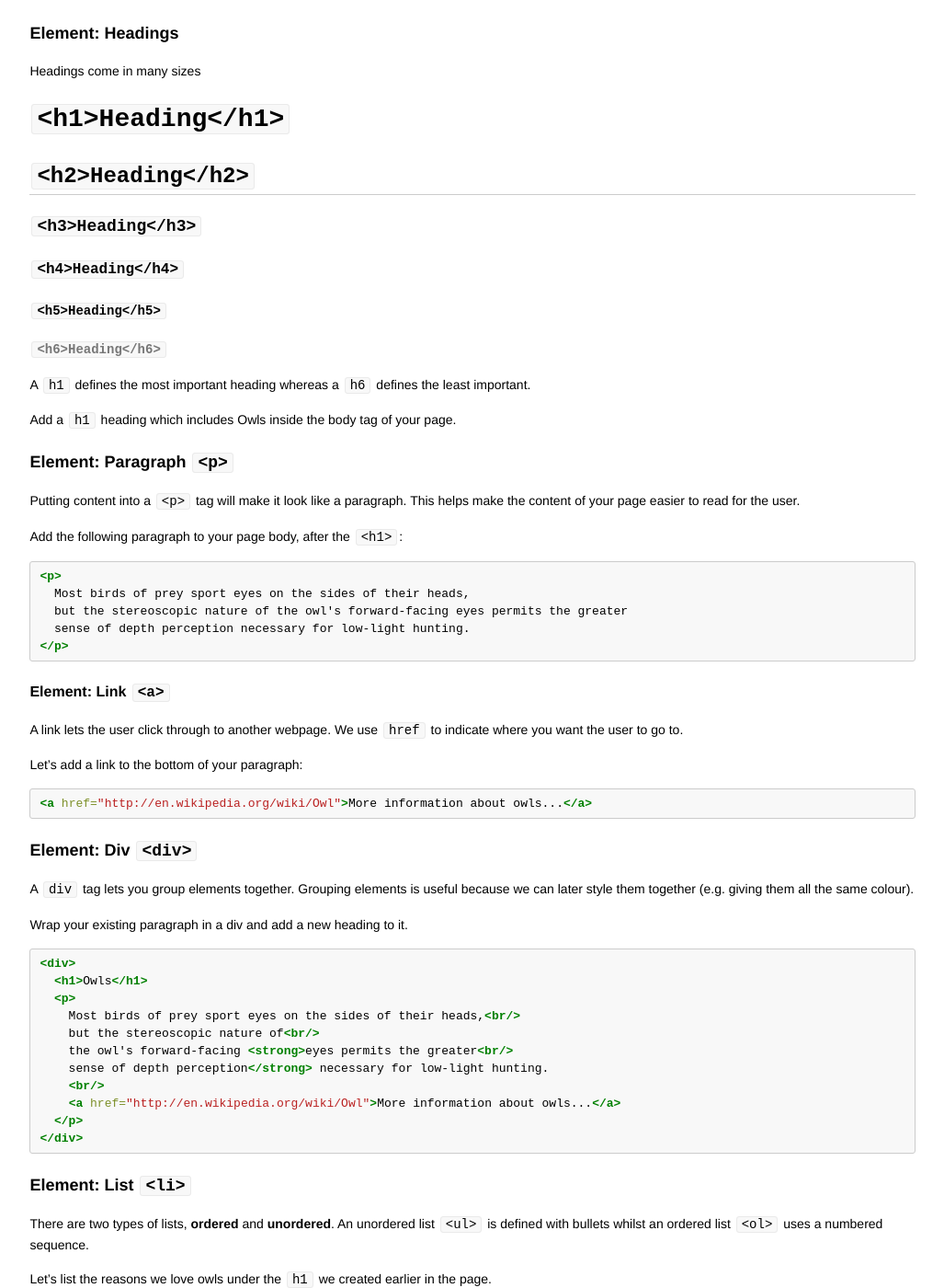
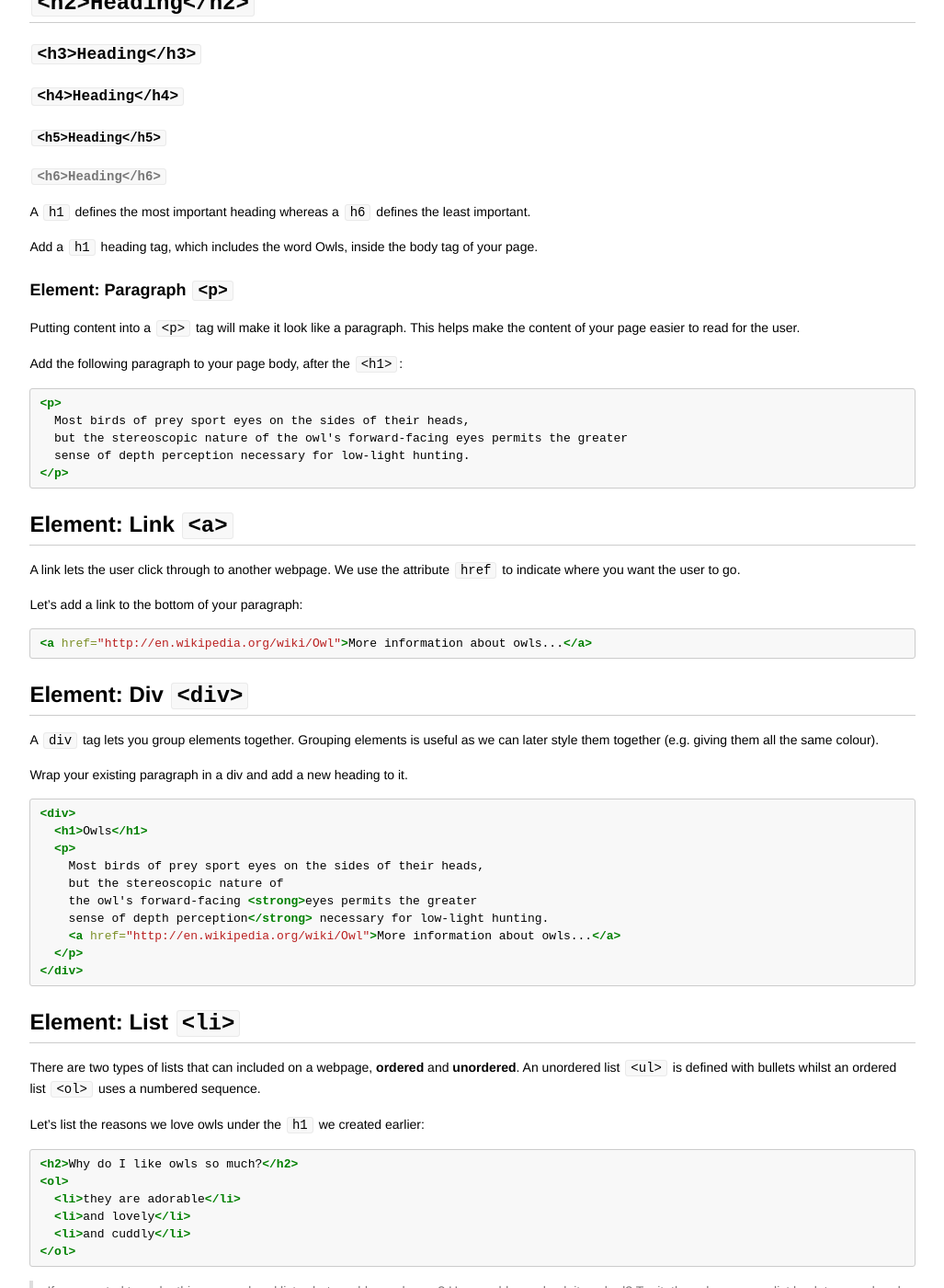
Before and after one commit to codebar/tutorials, a Jekyll site: the page built from html/lesson1/tutorial.md, in a window 1280 px wide and 1400 px high, scrolled down 2304 px. Shown: the whole window at 92% size, without its empty margins (126-1153 px from the left). Built offline with Jekyll 4.4.1, drawn with Linux system fonts in a browser that asks for light colours; Markdown is read by kramdown in place of the engine named in the settings; some of the changed text lies outside the part shown.

Commit message:
Initial amend for HTML tutorial 1

````diff
--- a/html/lesson1/tutorial.md
+++ b/html/lesson1/tutorial.md
@@ -4,16 +4,19 @@ title: HTML & CSS Lesson 1
 ---
 
 ##Objectives
+
 In this tutorial we are going to look at:
 
 * What is HTML?
+* HTML elements
+* Webpage structure
 * Fundamental HTML elements
-* Webpage structure
 * Special HTML characters
 * HTML commenting
 
 ##Goal
-By the end of this tutorial you will have build [this.](http://codebar.github.io/tutorials/html/lesson1/example.html "I love owls")
+
+By the end of this tutorial you will have build [this webpage.](http://codebar.github.io/tutorials/html/lesson1/example.html "I love owls")
 
 ## What is HTML?
 
@@ -65,41 +68,24 @@ The doctype is always followed by the `<html>` tag, which contains the contents
 
 A HTML page is split into two parts. The **head** and the **body**.
 
-The **head** contains information like the page title, stylesheets, scripts and meta information.
+The **head** contains important webpage information like the page title, stylesheets, scripts and meta information.
 
 The **body** contains what is visible to the user.
 
 
-### Let's get coding!
+## Let's get coding!
 
 Let's start by defining the basic structure of your website. Create a new folder for your work called "HTML tutorial 1". Then inside this folder create a new file called "index.html".
 
-With guidance from your coach:
+Using what we just learnt and with guidance from your coach, create the following:
 
 * declare the doctype to be HTML
 * open and close a set of `<html></html>` tags
 * Within this, create the head and body tags
 
-
-```html
-<!DOCTYPE html>
-<html>
-  <head>
-  </head>
-  <body>
-  </body>
-</html>
-```
-
 > If you load this in your browser, do you see anything on the page?
 
-Now inside your head tag create a title:
-
-```html
-<title>I love owls</title>
-```
-
-> Don't forget to save your changes before refreshing the browser!
+Now inside your head tag create a `<title>` tag with **I love owls** as your title.
 
 > You should see that the tab bar has changed? If not, double check your code.
 
@@ -116,8 +102,7 @@ Now inside your head tag create a title:
 
 Can you see that the title tag is indented, this makes your code much easier to read and you'll be able to see nested tags much easier.
 
-
-### Element: Headings
+## Element: Headings
 
 Headings come in many sizes
 
@@ -130,7 +115,7 @@ Headings come in many sizes
 
 A `h1` defines the most important heading whereas a `h6` defines the least important.
 
-Add a `h1` heading which includes Owls inside the body tag of your page.
+Add a `h1` heading tag, which includes the word Owls, inside the body tag of your page.
 
 ### Element: Paragraph `<p>`
 
@@ -146,9 +131,9 @@ Add the following paragraph to your page body, after the `<h1>`:
 </p>
 ```
 
-#### Element: Link `<a>`
+## Element: Link `<a>`
 
-A link lets the user click through to another webpage. We use `href` to indicate where you want the user to go to.
+A link lets the user click through to another webpage. We use the attribute `href` to indicate where you want the user to go.
 
 Let's add a link to the bottom of your paragraph:
 
@@ -156,9 +141,9 @@ Let's add a link to the bottom of your paragraph:
 <a href="http://en.wikipedia.org/wiki/Owl">More information about owls...</a>
 ```
 
-### Element: Div `<div>`
+## Element: Div `<div>`
 
-A `div` tag lets you group elements together. Grouping elements is useful because we can later style them together (e.g. giving them all the same colour).
+A `div` tag lets you group elements together. Grouping elements is useful as we can later style them together (e.g. giving them all the same colour).
 
 Wrap your existing paragraph in a div and add a new heading to it.
 
@@ -166,22 +151,21 @@ Wrap your existing paragraph in a div and add a new heading to it.
 <div>
   <h1>Owls</h1>
   <p>
-    Most birds of prey sport eyes on the sides of their heads,<br/>
-    but the stereoscopic nature of<br/>
-    the owl's forward-facing <strong>eyes permits the greater<br/>
+    Most birds of prey sport eyes on the sides of their heads,
+    but the stereoscopic nature of
+    the owl's forward-facing <strong>eyes permits the greater
     sense of depth perception</strong> necessary for low-light hunting.
-    <br/>
     <a href="http://en.wikipedia.org/wiki/Owl">More information about owls...</a>
   </p>
 </div>
 ```
 
-### Element: List `<li>`
+## Element: List `<li>`
 
-There are two types of lists, **ordered** and **unordered**.
+There are two types of lists that can included on a webpage, **ordered** and **unordered**.
 An unordered list `<ul>` is defined with bullets whilst an ordered list `<ol>` uses a numbered sequence.
 
-Let's list the reasons we love owls under the `h1` we created earlier in the page.
+Let's list the reasons we love owls under the `h1` we created earlier:
 
 ```html
 <h2>Why do I like owls so much?</h2>
@@ -258,7 +242,7 @@ Add this underneath the ordered list about why we like owls.
 > Click any of the images. Can you get to the link's page?
 > What happens if you take the `<br/>` tag out? Remember to put it back afterwards!
 
-### Formatting text
+## Formatting text
 
 We can also **emphasise** or make text *important*.
 For emphasis we use `<strong>` and for importance `<em>`
@@ -302,10 +286,9 @@ Add a small rhyme to your page, wrapped with quotes using HTML entities.
 
 > Have you noticed how the character `&mdash;` renders on the page?
 
-### mailto links `<a>`
+## mailto links `<a>`
 
-Links can also open up a user's email client and share content.
-The difference between links and mailto links, is the content defined in the **href** attribute.
+Links can also open up a user's email client and share content. The difference between links and mailto links, is the content defined in the **href** attribute.
 
 ```html
 <ul>
@@ -324,10 +307,17 @@ The difference between links and mailto links, is the content defined in the **h
 
 > What happens when you add `&body=Owls are amazing` to the second link?
 
+## Commenting
 
-## Bonus
+We can use a special kind of tag to add notes to our page that the computer will ignore. Comments are particularly useful when wanting to remind yourself, or other programmers, how your code works.
 
-### Twitter share
+```html
+<!-- Note to self: this is where the header goes -->
+```
+
+### Bonus
+
+#### Twitter share
 
 Add a share on twitter link along with your other sharing links.
 
@@ -335,19 +325,10 @@ Add a share on twitter link along with your other sharing links.
 <a href="http://twitter.com/home?status=I love owls! via @codebar">Share your love of owls on twitter</a>
 ```
 
----
-
-### Commenting
-
-We can use a special kind of tag to add notes to our page. The computer will ignore them, but programmers can read them and understand how your code works.
-
-```html
-<!-- Note to self: this is where the header goes -->
-```
-
-This ends our first lesson. Is there something you don't understand? Try and go through the provided resources with your coach. If you have any feedback, or can think of ways to improve this tutorial [send us an email](mailto:feedback@codebar.io) and let us know.
+This ends our first lesson, we hope you enjoyed it and learnt something. If you have some spare time how about going back throught this tutorial and make some of your own amends to see what happends. If there something you did not understand or what to give us some feedback, please [send us an email.](mailto:feedback@codebar.io)
 
 ###Further reading
 
 *[HTML elements](https://developer.mozilla.org/en/docs/Web/HTML/Element)
 *[Special characters](http://htmlandcssbook.com/extras/html-escape-codes)
+*[The Bare Bones Guide to HTML](http://werbach.com/barebones/barebones.html)
````
Also changed, not shown: other parts of html/lesson1/tutorial.md (+6 -6 lines).
